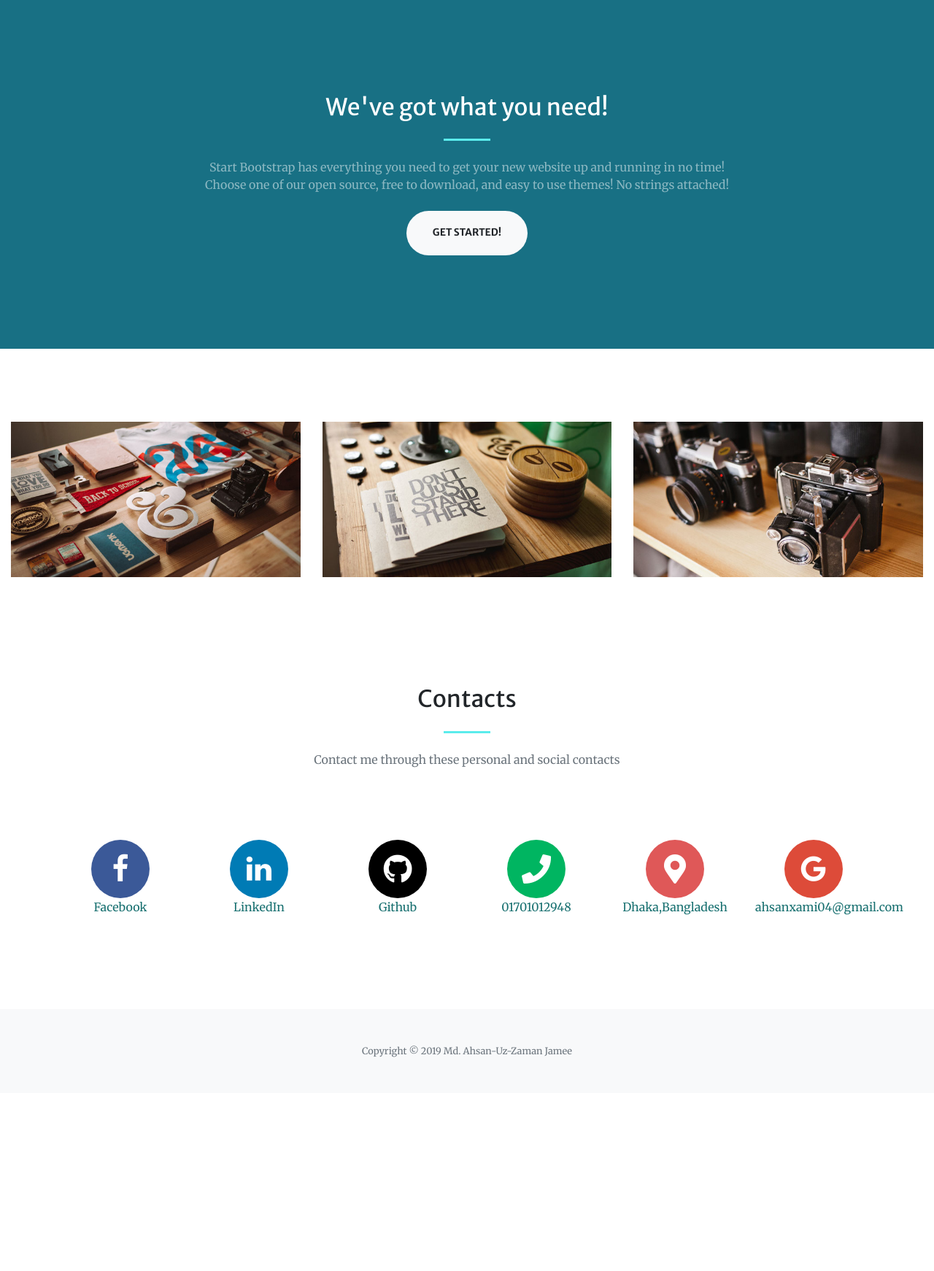
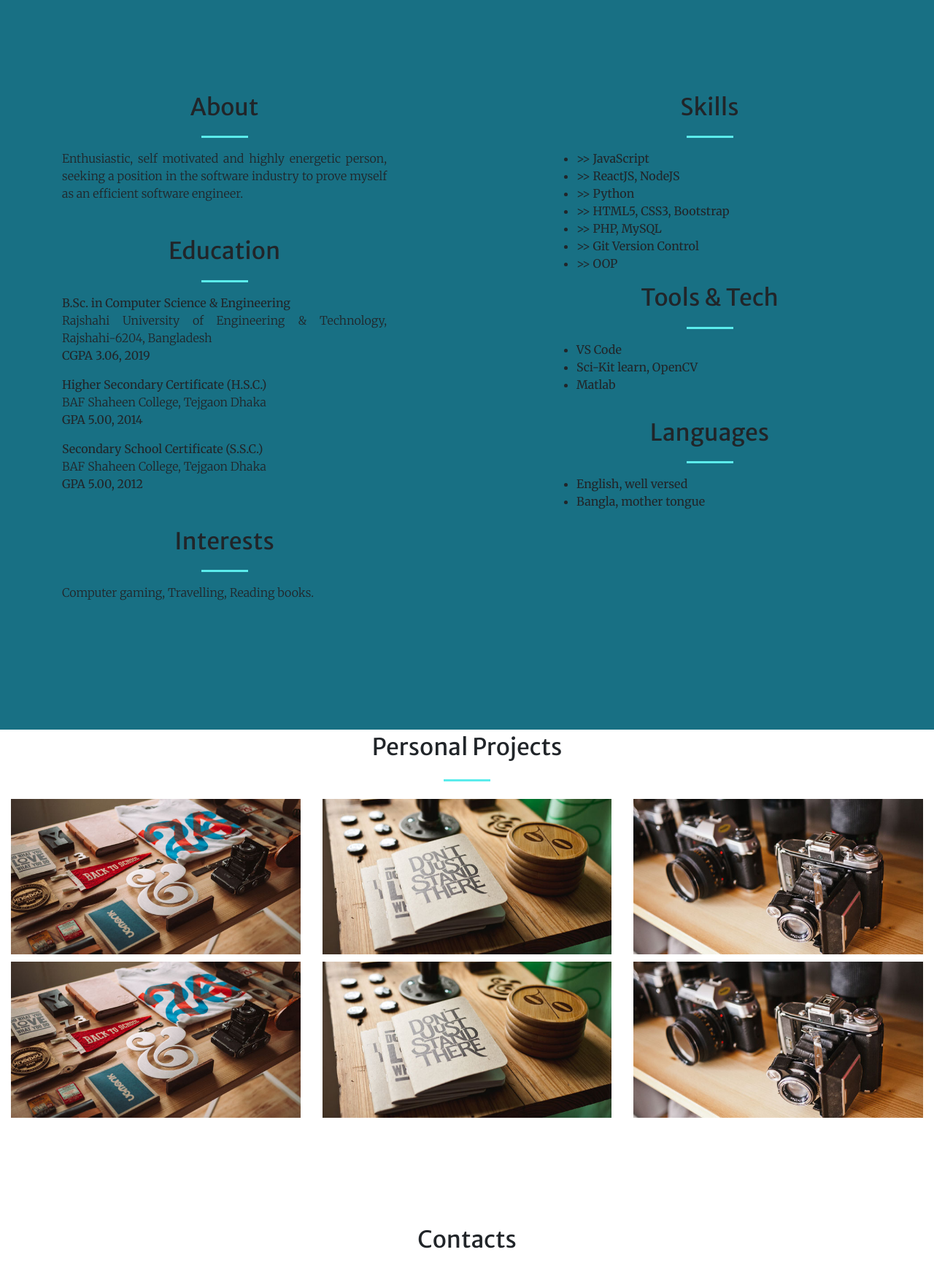
Before and after one commit to ahsanjamee/ahsanjamee.github.io, a plain HTML site: page index.html in a window 1280 px wide. Shown: the part 800-2542 px from the top of the page at 73% size. Before the commit the page ends 2298 px from the top, so only its background shows below. Drawn offline with Linux system fonts and the light colour scheme.

Commit message:
about section added

```diff
--- a/index.html
+++ b/index.html
@@ -58,7 +58,7 @@
           <hr class="divider my-4">
         </div>
         <div class="col-lg-8 align-self-baseline">
-          <p class="text-white-75 font-weight-light mb-5">React-JavaScript-NodeJs-MongoDB-PHP</p>
+          <p class="text-white-75 font-weight-light mb-5">React-JavaScript-NodeJs-MySQL-PHP</p>
           <a class="btn btn-primary btn-xl " href="CV/Ahsan Uz Zaman.pdf">Download CV</a>
         </div>
       </div>
@@ -66,23 +66,74 @@
   </header>
 
   <!-- About  -->
-  <section style = "margin-bottom: 100px;"class="page-section bg-primary" id="about">
-    <div class="container">
+  <section style = "margin-bottom: 5px;"class="page-section bg-primary" id="about">
+
+    <div style="margin-top:00px;" class="container">
       <div class="row justify-content-center">
-        <div class="col-lg-8 text-center">
-          <h2 class="text-white mt-0">We've got what you need!</h2>
-          <hr class="divider light my-4">
-          <p class="text-white-50 mb-4">Start Bootstrap has everything you need to get your new website up and running in no time! Choose one of our open source, free to download, and easy to use themes! No strings attached!</p>
-          <a class="btn btn-light btn-xl js-scroll-trigger" href="#services">Get Started!</a>
+        <div class="col-md-5 ">
+
+            <h2 class="text-center" style=" margin-bottom: 20px;">About</h2>
+            <hr class="divider light my-3">
+          <p class=" font-weight-light mb-5" style="text-align: justify">Enthusiastic, self motivated and highly energetic person, seeking a position in the software industry to prove myself as an efficient software engineer.</p>
+
+            <h2 class="text-center" style=" margin-bottom: 20px;">Education</h2>
+            <hr class="divider light my-3">
+          <p class=" font-weight-light mb-3" style="text-align: justify"><b>B.Sc. in Computer Science & Engineering </b><br>Rajshahi University of Engineering & Technology, Rajshahi-6204, Bangladesh<br><b>CGPA 3.06, 2019</b></p>
+          <p class=" font-weight-light mb-3" style="text-align: justify"><b>Higher Secondary Certificate (H.S.C.) </b><br>BAF Shaheen College, Tejgaon Dhaka<br><b>GPA 5.00, 2014</b></p>
+          <p class=" font-weight-light mb-5" style="text-align: justify"><b>Secondary School Certificate (S.S.C.) </b><br>BAF Shaheen College, Tejgaon Dhaka<br><b>GPA 5.00, 2012</b></p>
+
+            <h2 class="text-center" style=" margin-bottom: 20px; margin-top: 35px;">Interests</h2>
+            <hr class="divider light my-3">
+          <p class=" font-weight-light mb-5">Computer gaming, Travelling, Reading books.</p>
+
+        </div>
+
+        <div class="col-md-2">
+
+        </div>
+        <div class="col-md-5 ">
+            <h2 class=" text-center" style=" margin-bottom: 20px;">Skills</h2>
+            <hr class="divider light my-3">
+          <ul>
+            <li  class="skills" >>> JavaScript</li>
+            <li  class="skills" >>> ReactJS, NodeJS</li>
+            <li  class="skills" >>> Python</li>
+            <li  class="skills" >>> HTML5, CSS3, Bootstrap</li>
+            <li  class="skills" >>> PHP, MySQL</li>
+            <li  class="skills" >>> Git Version Control</li>
+            <li  class="skills" >>> OOP</li>
+          </ul>
+
+          <h2 class="text-center" style=" margin-bottom: 20px;">Tools & Tech</h2>
+          <hr class="divider light my-3">
+          <ul>
+            <li  class="tools" > VS Code</li>
+            <li  class="tools" > Sci-Kit learn, OpenCV</li>
+            <li  class="tools" > Matlab</li>
+          </ul>
+
+          <h2 class="text-center" style=" margin-bottom: 20px; margin-top: 35px;">Languages</h2>
+          <hr class="divider light my-3">
+          <ul>
+              <li  class="tools" > English, well versed</li>
+              <li  class="tools" > Bangla, mother tongue</li>
+
+            </ul>
+
         </div>
       </div>
     </div>
   </section>
 
   <section style = "margin-bottom: 10px;" id="portfolio">
+      <h2 class="mt-0 text-center">Personal Projects</h2>
+      <hr class="divider light my-4">
     <div class="container-fluid">
       <div class="row">
+
         <div class="col-lg-4 col-sm-6" style = "margin-bottom: 10px;">
+
+
           <a class="portfolio-box" href="img/portfolio/fullsize/1.jpg">
             <img class="img-fluid" src="img/portfolio/thumbnails/1.jpg" alt="">
             <div class="portfolio-box-caption">
@@ -93,7 +144,9 @@
                 Project Name
               </div>
             </div>
+
           </a>
+
         </div>
         <div class="col-lg-4 col-sm-6" style = "margin-bottom: 10px;">
           <a class="portfolio-box" href="img/portfolio/fullsize/2.jpg">
@@ -122,6 +175,50 @@
           </a>
         </div>
       </div>
+
+      <div class="row">
+          <div class="col-lg-4 col-sm-6" style = "margin-bottom: 10px;">
+            <a class="portfolio-box" href="img/portfolio/fullsize/1.jpg">
+              <img class="img-fluid" src="img/portfolio/thumbnails/1.jpg" alt="">
+              <div class="portfolio-box-caption">
+                <div class="project-category text-white-50">
+                  Category
+                </div>
+                <div class="project-name">
+                  Project Name
+                </div>
+              </div>
+
+            </a>
+
+          </div>
+          <div class="col-lg-4 col-sm-6" style = "margin-bottom: 10px;">
+            <a class="portfolio-box" href="img/portfolio/fullsize/2.jpg">
+              <img class="img-fluid" src="img/portfolio/thumbnails/2.jpg" alt="">
+              <div class="portfolio-box-caption">
+                <div class="project-category text-white-50">
+                  Category
+                </div>
+                <div class="project-name">
+                  Project Name
+                </div>
+              </div>
+            </a>
+          </div>
+          <div class="col-lg-4 col-sm-6" style = "margin-bottom: 10px;">
+            <a class="portfolio-box" href="img/portfolio/fullsize/3.jpg">
+              <img class="img-fluid" src="img/portfolio/thumbnails/3.jpg" alt="">
+              <div class="portfolio-box-caption">
+                <div class="project-category text-white-50">
+                  Category
+                </div>
+                <div class="project-name">
+                  Project Name
+                </div>
+              </div>
+            </a>
+          </div>
+        </div>
     </div>
   </section>
 
@@ -131,7 +228,7 @@
       <div class="row justify-content-center">
         <div class="col-lg-8 text-center">
           <h2 class="mt-0">Contacts</h2>
-          <hr class="divider my-4">
+          <hr class="divider light my-4">
           <p class="text-muted mb-5">Contact me through these personal and social contacts</p>
         </div>
       </div>
```
